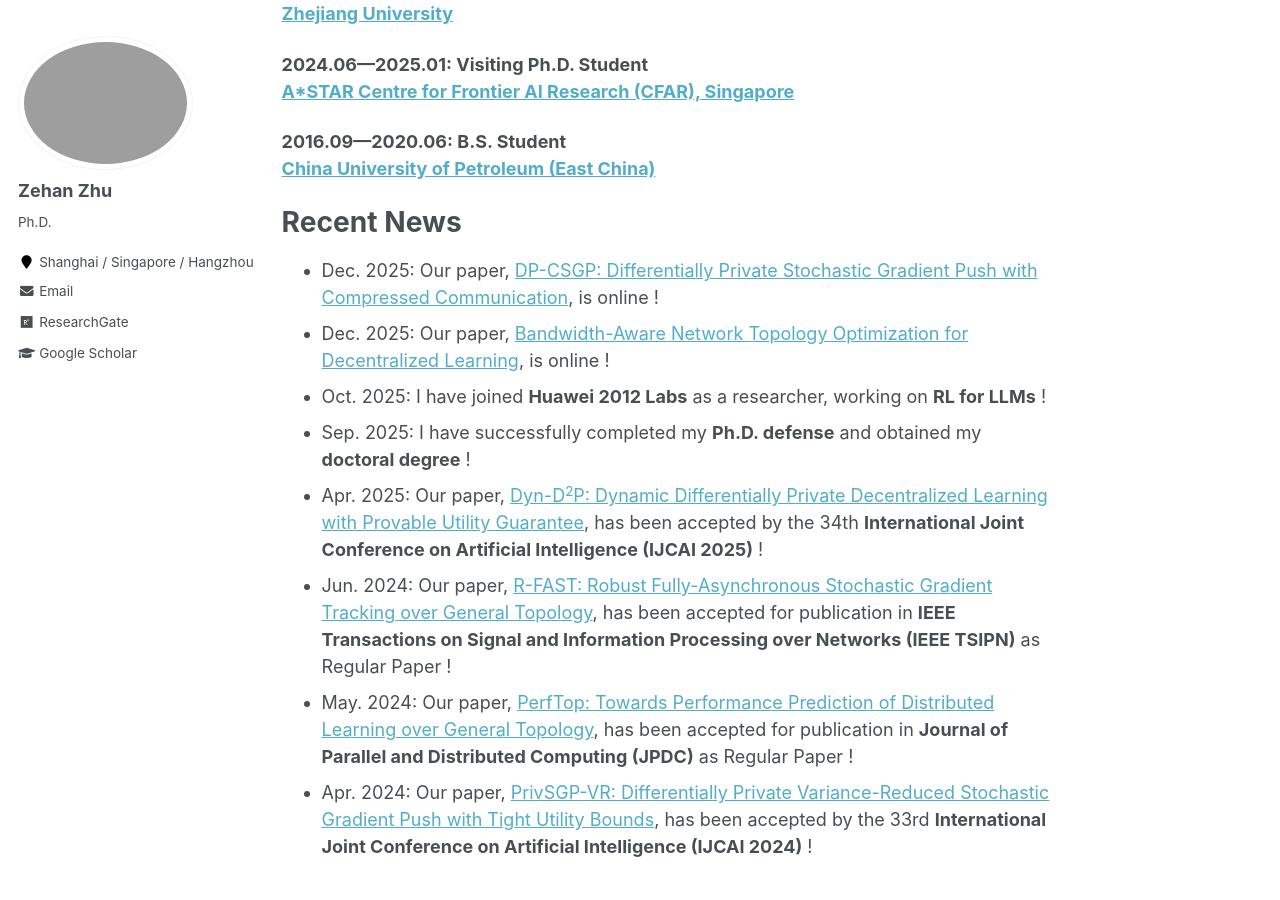
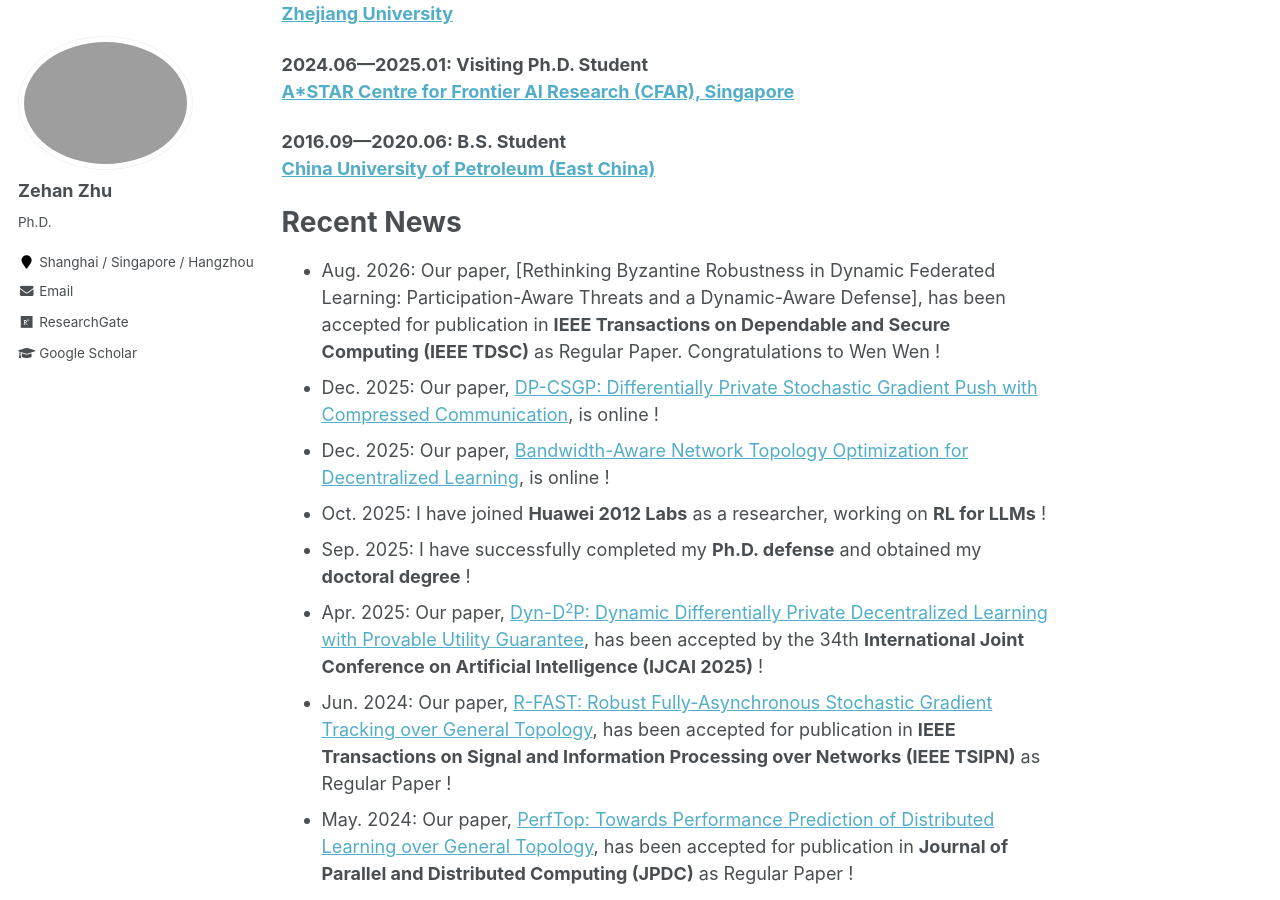
Before and after one commit to zehanzhu/zehanzhu.github.io, a Jekyll site: the page built from _pages/about.md, in a window 1280 px wide and 900 px high, scrolled down 447 px. Built offline with Jekyll 4.4.1, drawn with Linux system fonts in a browser that asks for light colours.

Commit message:
Update about.md

```diff
--- a/_pages/about.md
+++ b/_pages/about.md
@@ -28,6 +28,7 @@ Education Background
 
 Recent News
 ======
+* Aug. 2026: Our paper, [Rethinking Byzantine Robustness in Dynamic Federated Learning: Participation-Aware Threats and a Dynamic-Aware Defense], has been accepted for publication in **IEEE Transactions on Dependable and Secure Computing (IEEE TDSC)** as Regular Paper. Congratulations to Wen Wen !
 * Dec. 2025: Our paper, [DP-CSGP: Differentially Private Stochastic Gradient Push with Compressed Communication](https://arxiv.org/abs/2512.13583), is online !
 * Dec. 2025: Our paper, [Bandwidth-Aware Network Topology Optimization for Decentralized Learning](https://www.arxiv.org/abs/2512.07536), is online !
 * Oct. 2025: I have joined **Huawei 2012 Labs** as a researcher, working on **RL for LLMs** !
```
